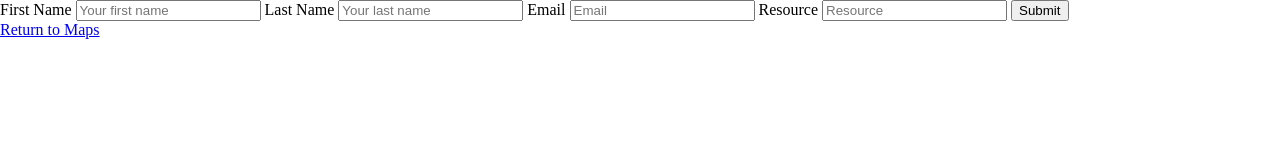
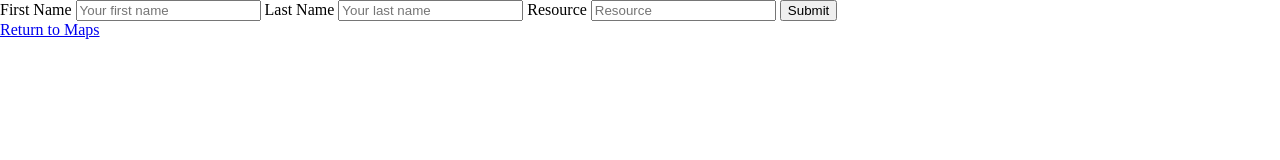
Before and after one commit to MattTengtrakool/Homerunner, a plain HTML site: page userinput.html in a window 1280 px wide. Drawn offline with Linux system fonts and the light colour scheme.

Commit message:
Update userinput.html

```diff
--- a/userinput.html
+++ b/userinput.html
@@ -15,9 +15,6 @@
                 <label for='lname'>Last Name</label>
                 <input type='text' id='lname' name='lastname' placeholder='Your last name'>
 
-                <label for='email'>Email</label>
-                <input type='text' id='email' name='email' placeholder='Email'>
-
                 <label for='resource'>Resource</label>
                 <input type='text' id='resource' name='resource' placeholder='Resource'>
 
```
